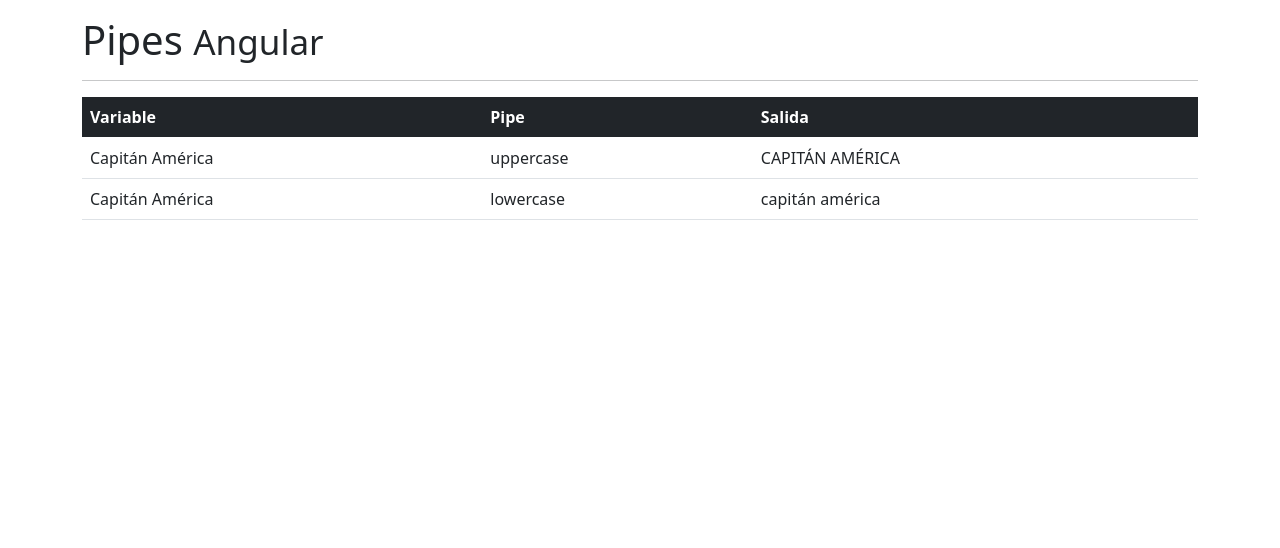
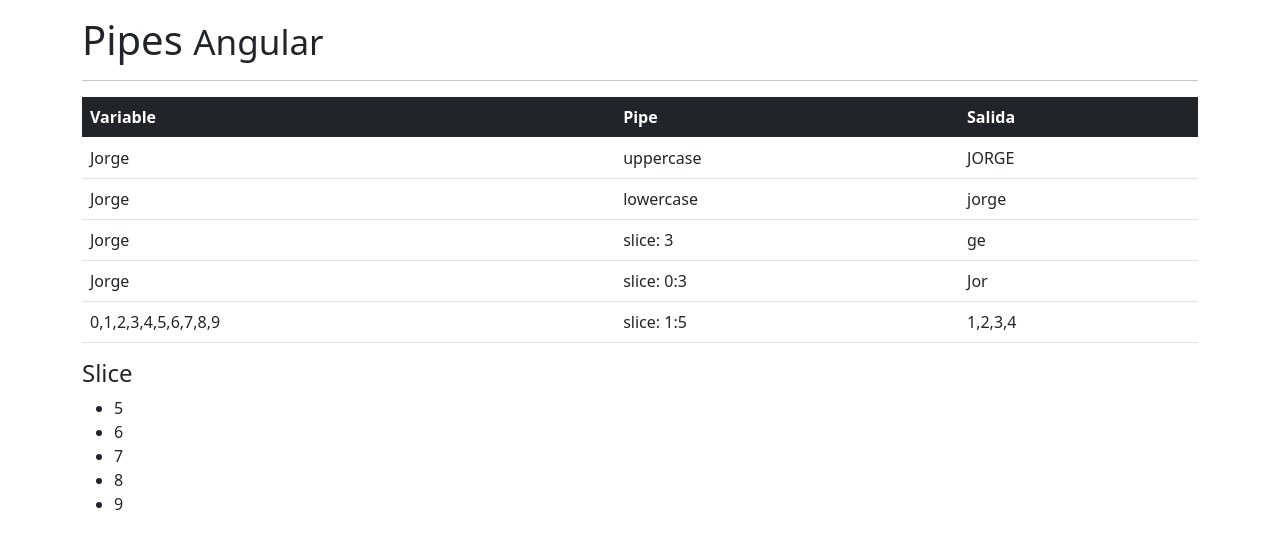
Before and after one commit to jorgemaram/Pipes, an Angular app: page / in a window 1280 px wide. Shown: the top 548 px of the page. Built offline with nearby package versions, Linux system fonts and the light colour scheme.

Commit message:
pipe for slice

```diff
--- a/src/app/app.component.html
+++ b/src/app/app.component.html
@@ -22,7 +22,26 @@
           <td>lowercase</td>
           <td>{{ nombre | lowercase }}</td>
         </tr>
+        <tr>
+          <td>{{nombre}}</td>
+          <td>slice: 3</td>
+          <td>{{ nombre | slice: 3 }}</td>
+        </tr>
+        <tr>
+          <td>{{nombre}}</td>
+          <td>slice: 0:3</td>
+          <td>{{ nombre | slice: 0:3 }}</td>
+        </tr>
+        <tr>
+          <td>{{arreglo}}</td>
+          <td>slice: 1:5</td>
+          <td>{{ arreglo | slice: 1:5 }}</td>
+        </tr>
       </tbody>
     </table>
+    <h4>Slice</h4>
+    <ul>
+      <li *ngFor="let item of arreglo | slice:5:20">{{item}}</li>
+    </ul>
   </div>
 </div>
--- a/src/app/app.component.ts
+++ b/src/app/app.component.ts
@@ -6,6 +6,7 @@ import { Component } from '@angular/core';
   styleUrls: ['./app.component.css']
 })
 export class AppComponent {
-  nombre: string = 'Capitán América';
+  nombre: string = 'Jorge';
+  arreglo: number[] = [0, 1, 2, 3, 4, 5, 6, 7, 8, 9];
 
 }
```
